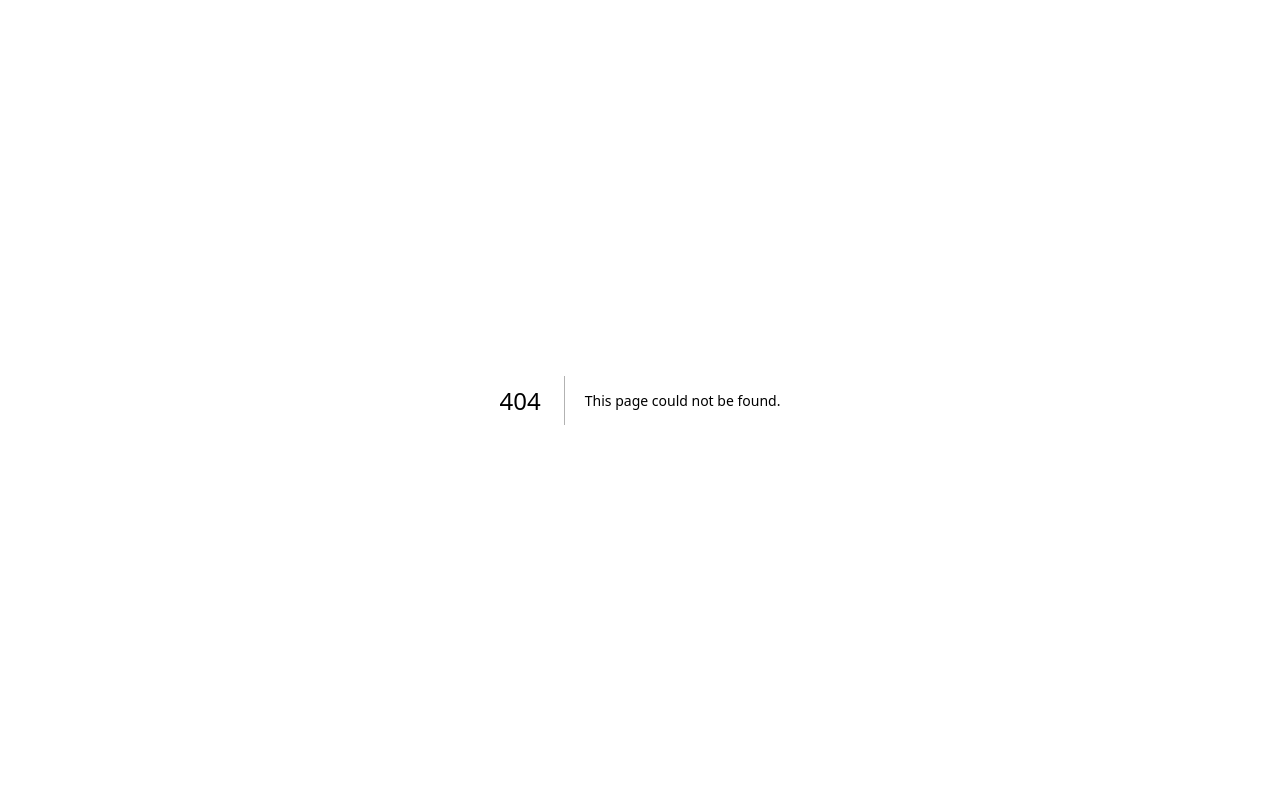
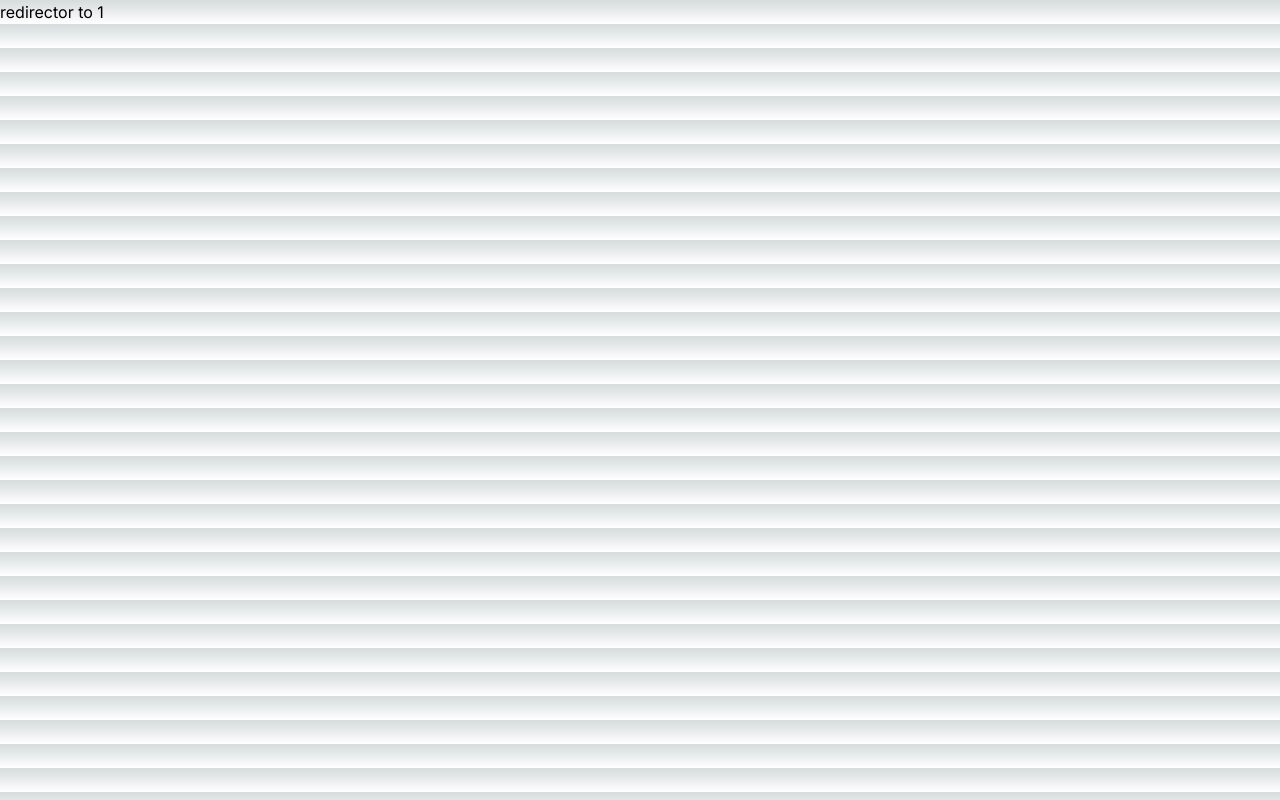
Before and after one commit to Deepakcodez/LinkShortner, a Next.js app: page /link/1 in a window 1280 px wide. Before the commit this address had no page. Built offline with nearby package versions, Linux system fonts and the light colour scheme.

Commit message:
creating redirect page

```diff
--- /dev/null
+++ b/src/app/link/[shortid]/page.js
@@ -0,0 +1,17 @@
+"use client"
+
+import { useState } from "react"
+
+const Redirector = (props) => {
+    const [shortId, setShortId] = useState(props.params.shortid);
+
+
+    return (
+
+        <>
+        <h1>redirector to {shortId}</h1>
+        </>
+     );
+}
+
+export default Redirector
```
